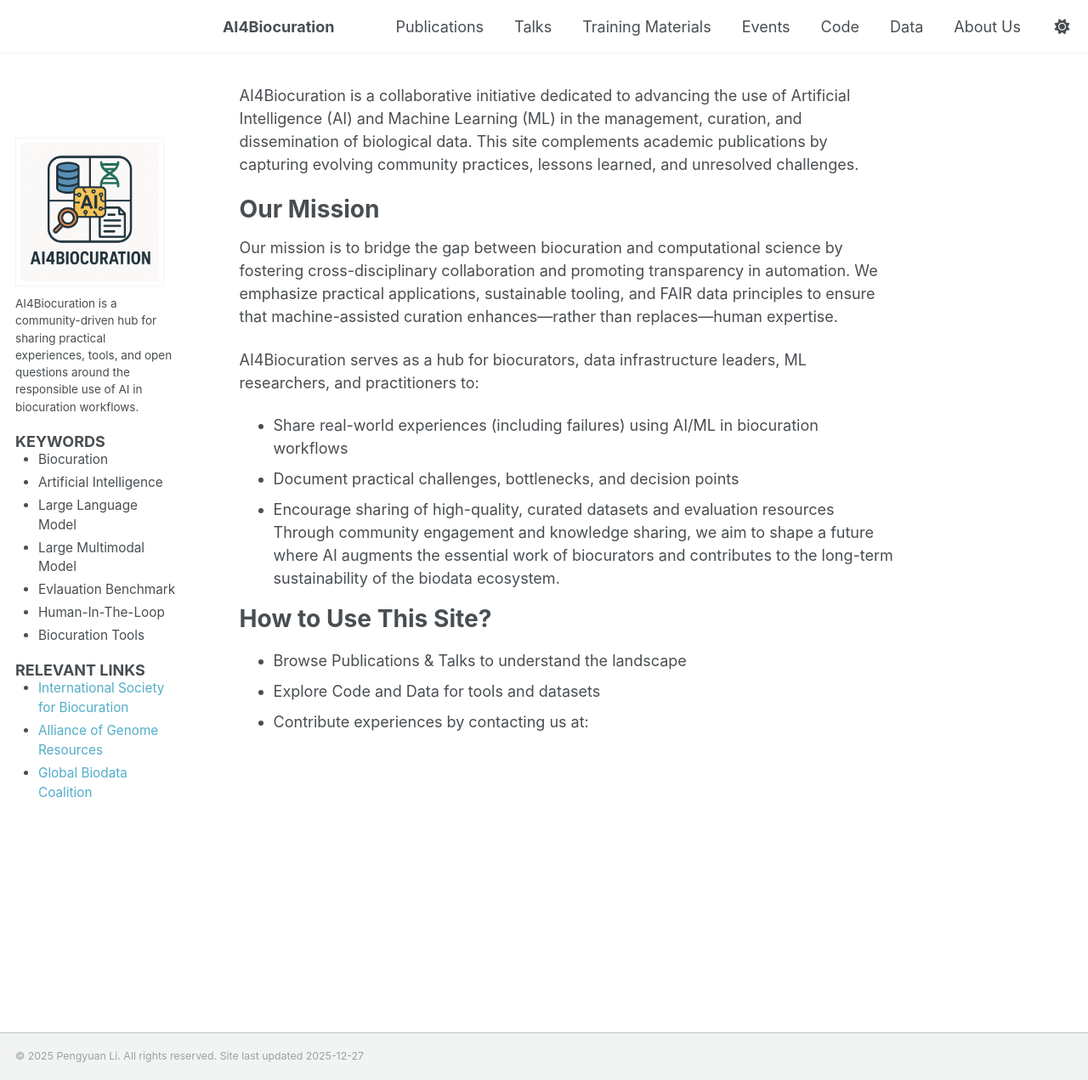
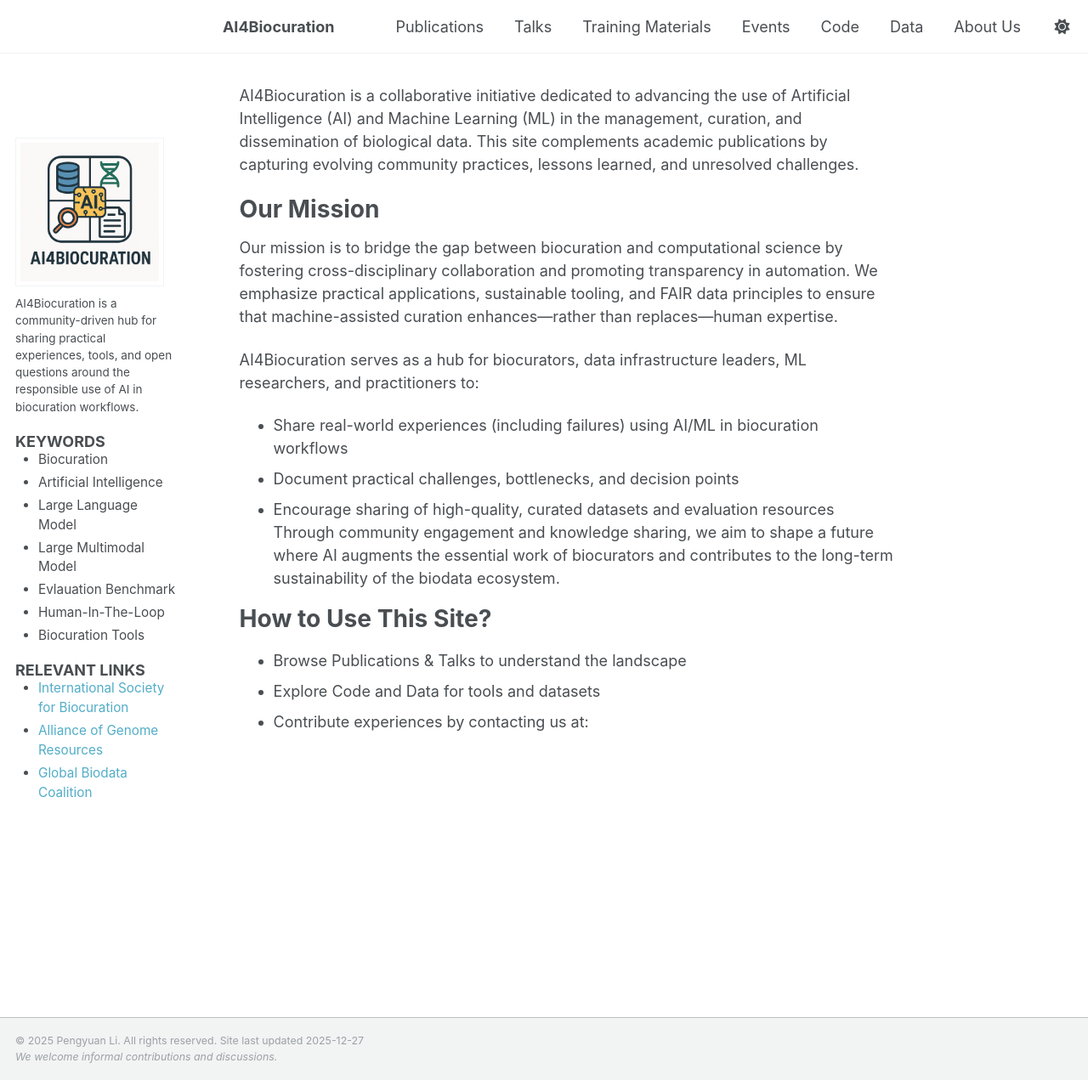
Before and after one commit to AI4BioCuration/AI4BioCuration.github.io, a Jekyll site: the page built from _pages/about.md, in a window 1280 px wide and 1271 px high. Shown: the whole window at 85% size. Built offline with Jekyll 4.4.1, drawn with Linux system fonts in a browser that asks for light colours.

Commit message:
Update footer.html

```diff
--- a/_includes/footer.html
+++ b/_includes/footer.html
@@ -2,4 +2,6 @@
 
 <div class="page__footer-copyright">
   &copy; {{ site.time | date: '%Y' }} {{ site.name | default: site.title }}. All rights reserved. Site last updated {{ "now" | date: '%Y-%m-%d' %}}
+  <br>
+    <em>We welcome informal contributions and discussions.</em>
 </div>
```
